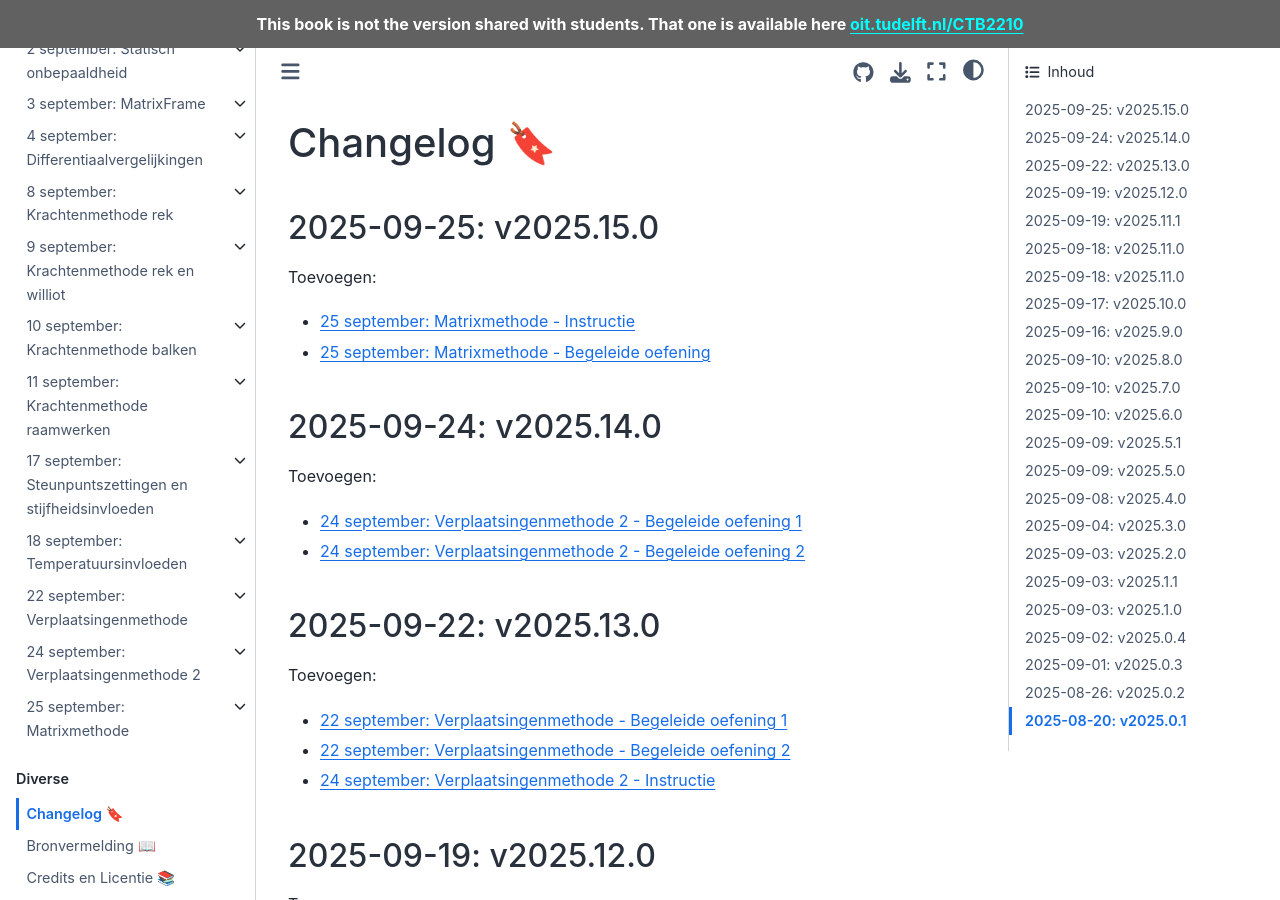
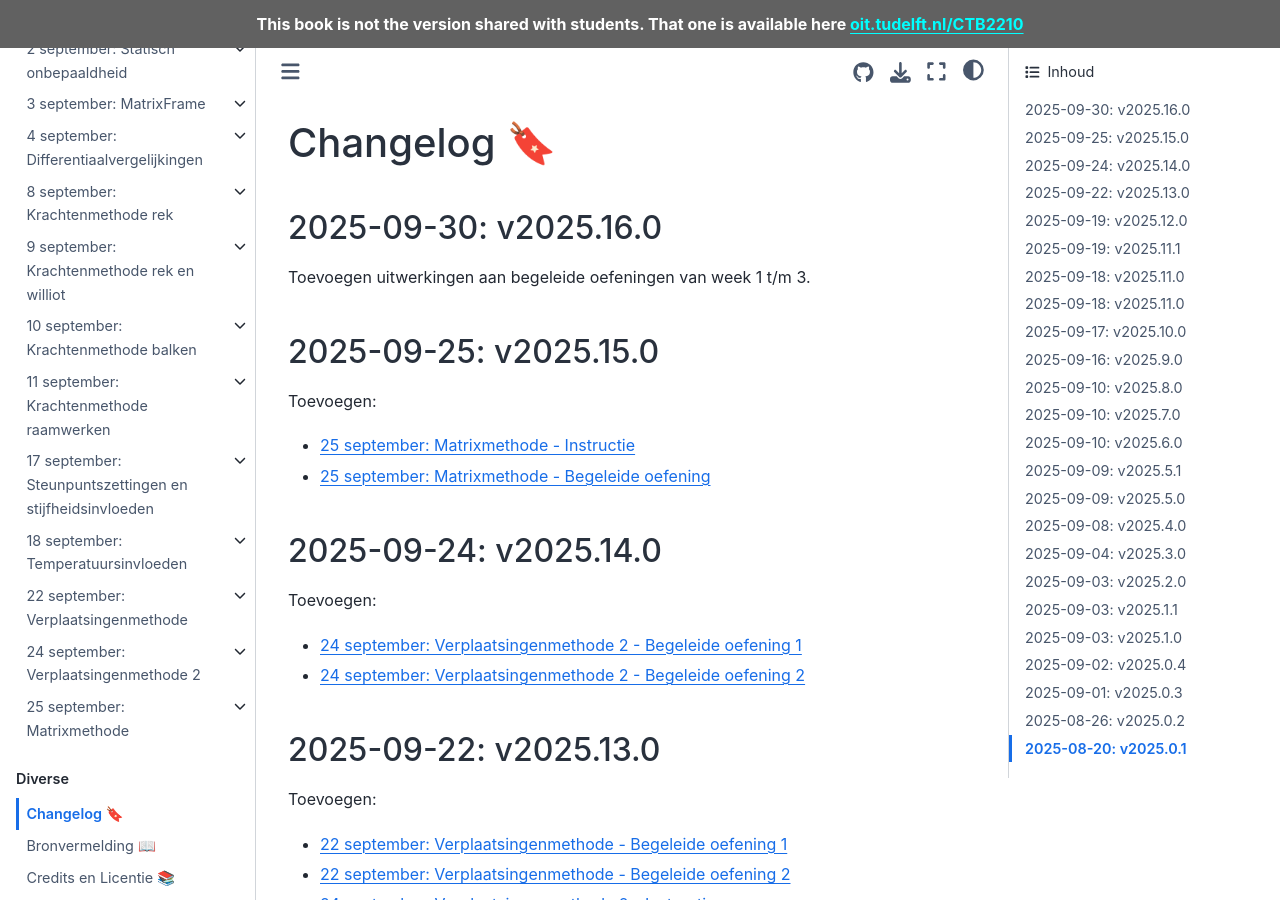
Before and after one commit to TUDelft-books/CTB2210, a Jupyter Book: the page built from book/changelog.md, in a window 1280 px wide and 900 px high. Built offline with Jupyter Book 1.0.4 settings and Sphinx 7.4.7 and the Sphinx Book theme 1.1.4, drawn with Linux system fonts in a browser that asks for light colours; comment, search, counter and statistics services are not loaded.

Commit message:
Update changelog.md

```diff
--- a/book/changelog.md
+++ b/book/changelog.md
@@ -1,4 +1,7 @@
 # Changelog 🔖
+
+## 2025-09-30: v2025.16.0
+Toevoegen uitwerkingen aan begeleide oefeningen van week 1 t/m 3.
 
 ## 2025-09-25: v2025.15.0
 Toevoegen:
```
